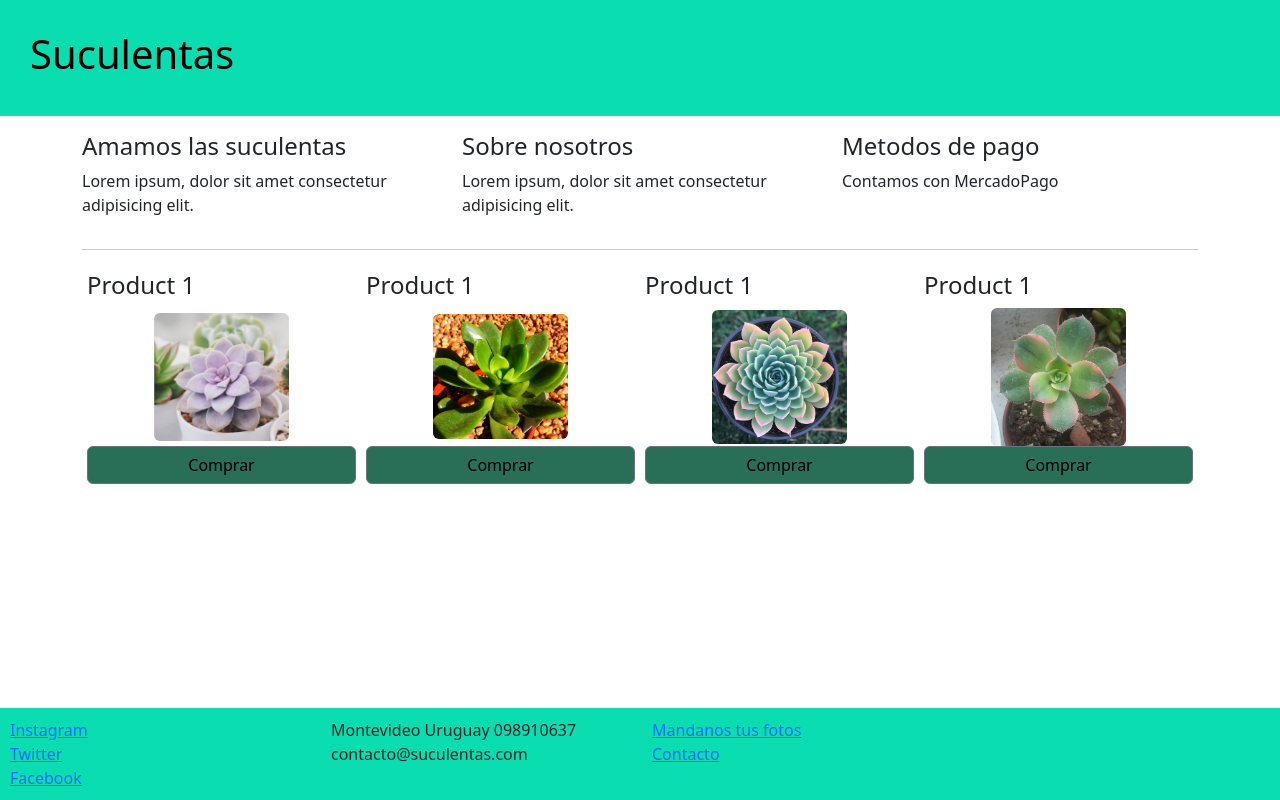
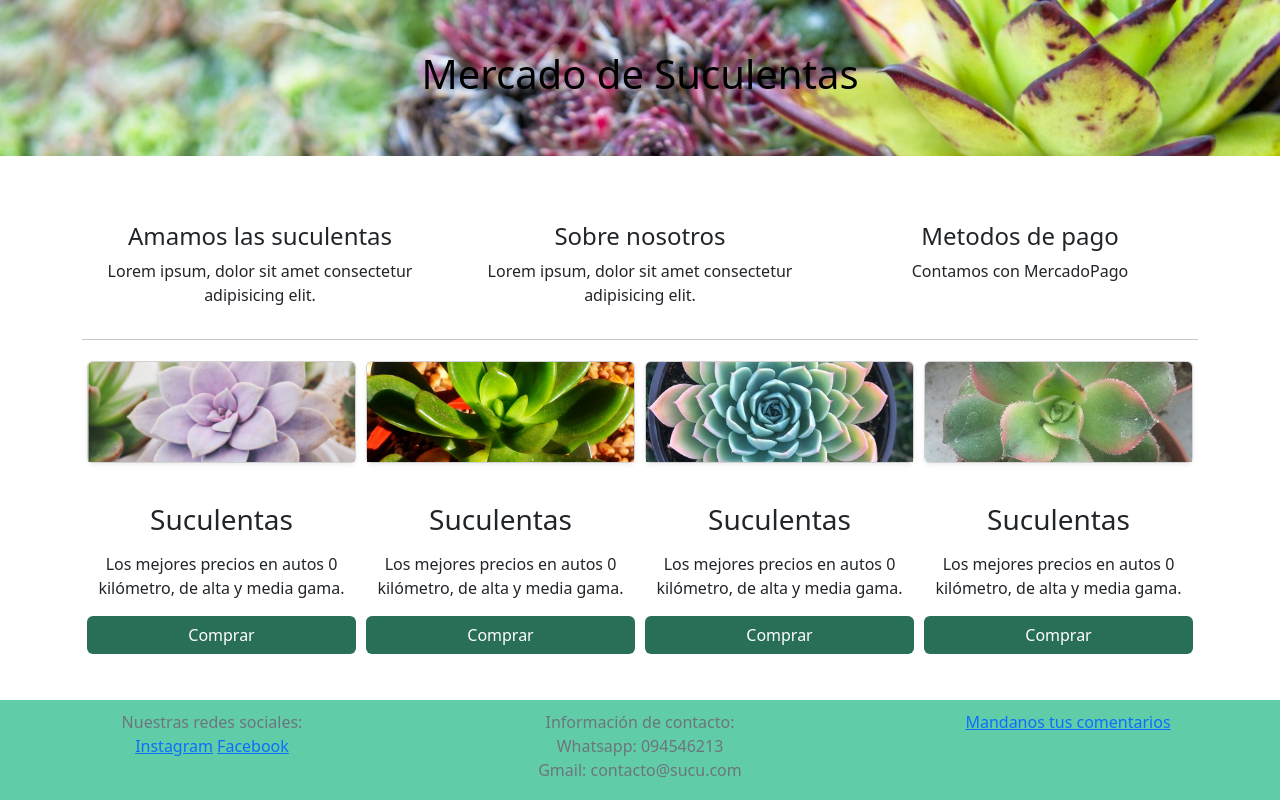
Before and after one commit to ezequielbuffa/hotels-guide, a website: page index.html in a window 1280 px wide. Drawn offline with nearby package versions, Linux system fonts and the light colour scheme.

Commit message:
Add footer and styles

```diff
--- a/css/styles.css
+++ b/css/styles.css
@@ -1,22 +1,41 @@
 .jumbotron {
     background-color: rgb(10, 221, 175);
     color: black;
-    padding: 30px 30px 30px;
+    padding: 50px 50px 50px;
+    background-image: url("/img/header2.jpg");
+    background-size: cover;
+}
+
+html {
+    position: relative;
+    min-height: 100%;
+}
+
+body {
+    margin: 0 0 100px;
+    /* bottom = footer height */
+}
+
+header {
+    margin-bottom: 50px;
+
 }
 
 footer {
+    background-color: rgb(97, 204, 168);
+    position: absolute;
+    left: 0;
+    bottom: 0;
+    height: 100px;
+    width: 100%;
+    overflow: hidden;
     padding: 10px 10px 10px;
-    position: fixed;
-    bottom: 0;
-    width: 100%;
-    background-color: rgb(10, 221, 175);
-    margin-top: 10px;
-
+    text-align: center;
 }
 
 .btn {
     background-color: rgb(41, 110, 87);
-    color: black;
+    color: white;
 }
 
 .card-sucu {
@@ -30,9 +49,14 @@ footer {
 }
 
 img {
-    display: block;
-    margin-left: auto;
-    margin-right: auto;
-    width: 50%;
+    float: left;
+    width: 100px;
+    height: 100px;
+    object-fit: cover;
+}
 
+.container {
+    align-items: center;
+    justify-content: center;
+    text-align: center;
 }
--- a/index.html
+++ b/index.html
@@ -10,10 +10,10 @@
 </head>
 
 <body>
-    <div class="jumbotron">
-        <h1>Suculentas</h1>
-    </div>
-    <!-- Conteiner for the description -->
+    <header class="jumbotron text-center">
+        <h1> Mercado de Suculentas</h1>
+    </header>
+    <!-- Description container -->
     <div class="container">
         <div class="row">
             <div class="col-sm-4 ">
@@ -36,58 +36,76 @@
             </div>
         </div>
         <hr>
-        <!-- Product list -->
+        <!-- Product list container -->
         <div class="d-flex flex-wrap flex-row-reverse">
-            <div class="card-sucu d-flex flex-column justify-content-between">
-                <h4>Product 1</h4>
-                <img class="img-fluid rounded" src="img/img1.jpg" alt="Suculenta">
+            <div class="card-sucu d-flex flex-column justify-content-between ">
+                <a href="#" class="card mb-4 shadow-sm custom-card">
+                    <img src="img/img1.jpg" alt="Suculenta" class="bd-placeholder-img card-img-top">
+                </a>
                 <div>
-                    <button type="button" class="btn btn-secondary btn-comprar">Comprar</button>
+                    <h3 class="m-3">Suculentas</h3>
+                </div>
+                <div class="card-body">
+                    <p class="card-text">Los mejores precios en autos 0 kilómetro, de alta y media gama.</p>
+                    <button class="btn btn-comprar">Comprar</button>
                 </div>
             </div>
             <div class="card-sucu d-flex flex-column justify-content-between">
-                <h4>Product 1</h4>
-                <img class="img-fluid rounded" src="img/img2.jpg" alt="Suculenta">
+                <a href="#" class="card mb-4 shadow-sm custom-card">
+                    <img src="img/img2.jpg" alt="Suculenta" class="bd-placeholder-img card-img-top">
+                </a>
                 <div>
-                    <button type="button" class="btn btn-secondary btn-comprar">Comprar</button>
+                    <h3 class="m-3">Suculentas</h3>
+                </div>
+                <div class="card-body">
+                    <p class="card-text">Los mejores precios en autos 0 kilómetro, de alta y media gama.</p>
+                    <button class="btn btn-comprar">Comprar</button>
                 </div>
             </div>
             <div class="card-sucu d-flex flex-column justify-content-between">
-                <h4>Product 1</h4>
-                <img class="img-fluid rounded" src="img/img3.jpg" alt="Suculenta">
+                <a href="#" class="card mb-4 shadow-sm custom-card">
+                    <img src="img/img3.jpg" alt="Suculenta" class="bd-placeholder-img card-img-top">
+                </a>
                 <div>
-                    <button type="button" class="btn btn-secondary btn-comprar">Comprar</button>
+                    <h3 class="m-3">Suculentas</h3>
+                </div>
+                <div class="card-body">
+                    <p class="card-text">Los mejores precios en autos 0 kilómetro, de alta y media gama.</p>
+                    <button class="btn btn-comprar">Comprar</button>
                 </div>
             </div>
             <div class="card-sucu d-flex flex-column justify-content-between">
-                <h4>Product 1</h4>
-                <img class="img-fluid rounded" src="img/img4.jpg" alt="Suculenta">
+                <a href="#" class="card mb-4 shadow-sm custom-card">
+                    <img src="img/img4.jpg" alt="Suculenta" class="bd-placeholder-img card-img-top">
+                </a>
                 <div>
-                    <button type="button" class="btn btn-secondary btn-comprar">Comprar</button>
+                    <h3 class="m-3">Suculentas</h3>
+                </div>
+                <div class="card-body">
+                    <p class="card-text">Los mejores precios en autos 0 kilómetro, de alta y media gama.</p>
+                    <button class="btn btn-comprar">Comprar</button>
                 </div>
             </div>
-
         </div>
     </div>
     </div>
-    <footer>
+    <footer class="text-muted">
         <div class="row">
-            <div class="col-sm-3 d-flex flex-column">
+            <div class="col">
+                Nuestras redes sociales:<br>
                 <a href="http://www.instagram.com">Instagram</a>
-                <a href="http://www.twitter.com">Twitter</a>
                 <a href="http://www.facebook.com">Facebook</a>
             </div>
-            <div class="col-sm-3 ">
-                <address>
-                    Montevideo Uruguay
-                    098910637
-                    contacto@suculentas.com
-                </address>
+            <address class="col">
+                Información de contacto:<br>
+                Whatsapp: 094546213<br>
+                Gmail: contacto@sucu.com<br>
+            </address>
+            <div class="col">
+                <a href="http://www.instagram.com">Mandanos tus comentarios</a>
             </div>
-            <div class="col-sm-4 d-flex flex-column">
-                <a href="http://www.twitter.com">Mandanos tus fotos</a>
-                <a href="http://www.facebook.com">Contacto</a>
-            </div>
+
+
         </div>
     </footer>
     <script src="node_modules/jquery/dist/jquery.min.js"></script>
```
Also changed, not shown: img/header1.jpg (added), img/header2.jpg (added).
